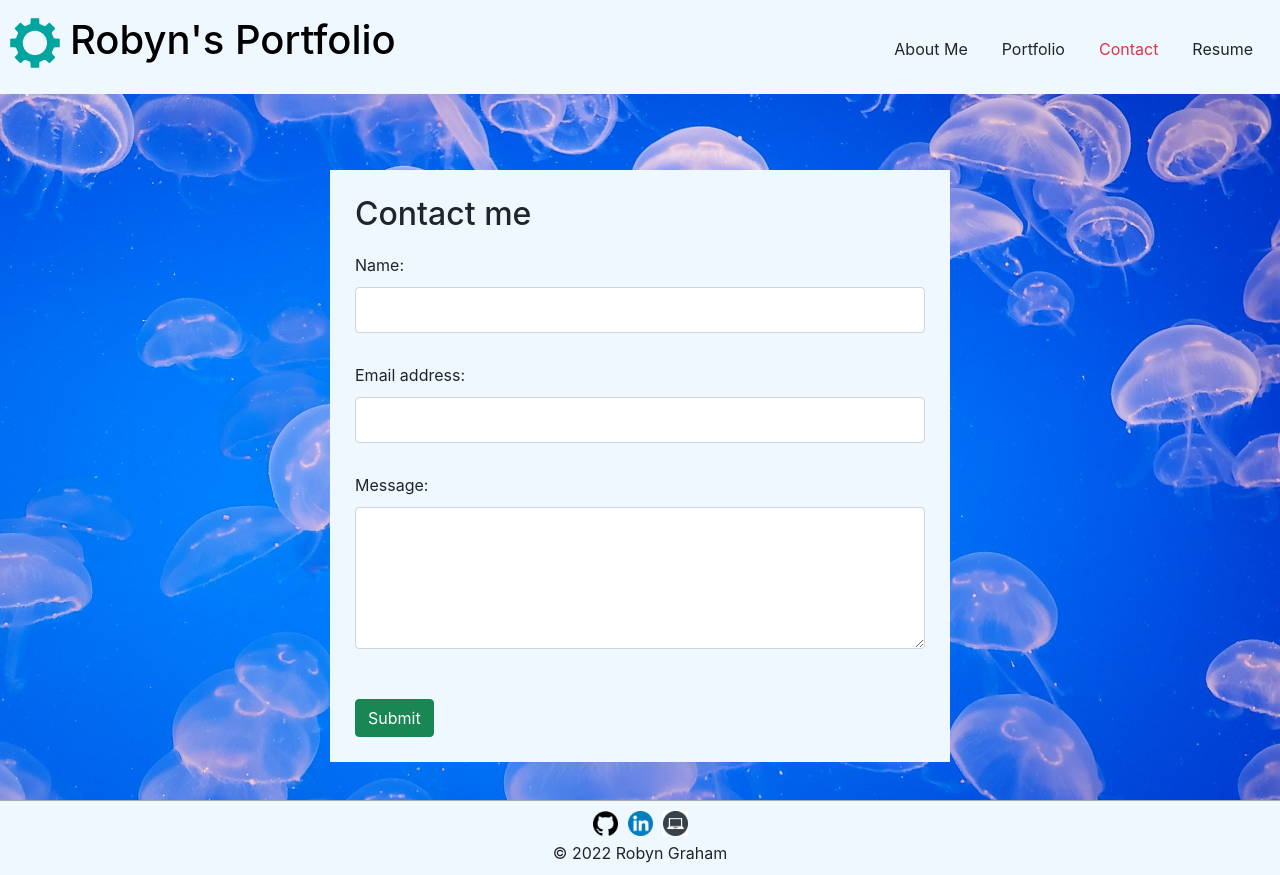
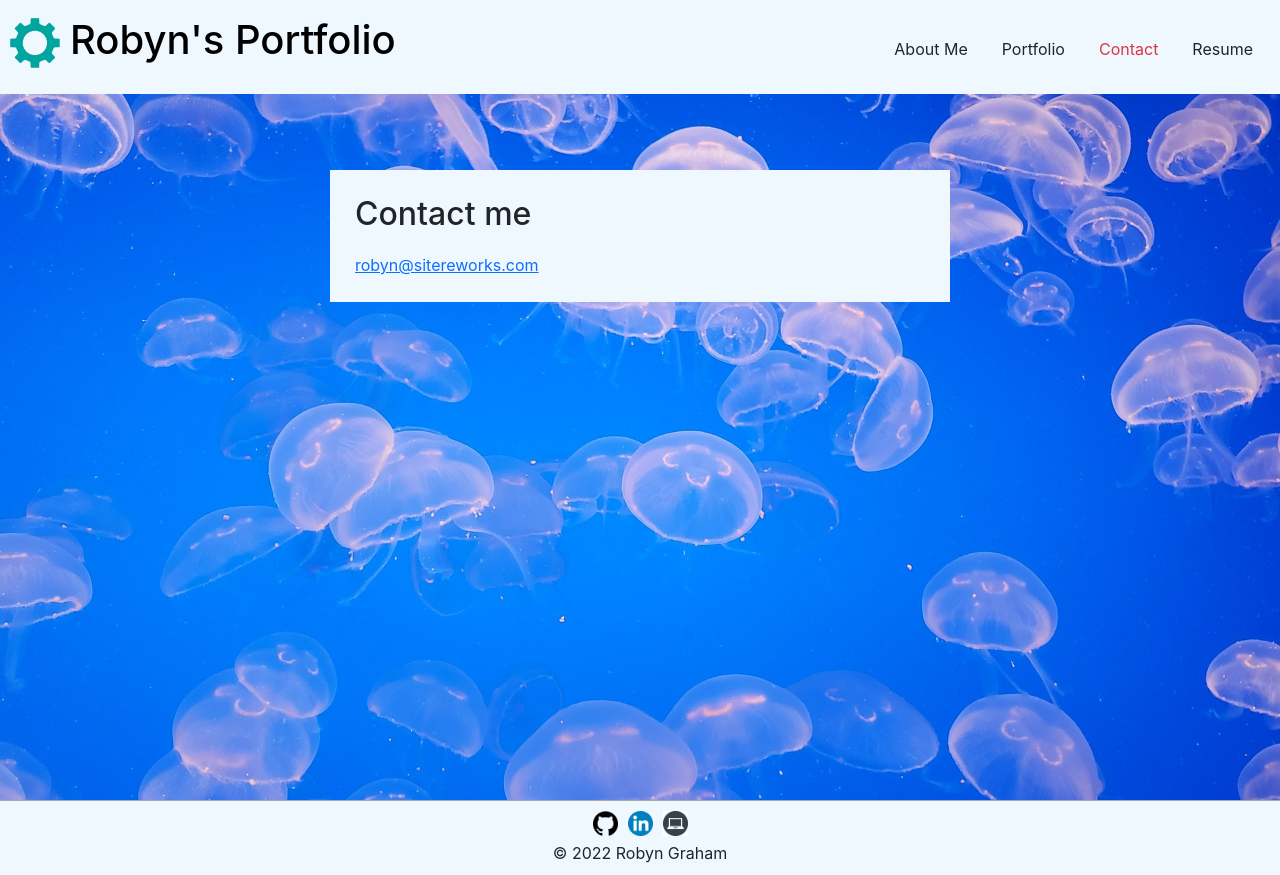
Before and after one commit to robyng/my-portfolio-with-react, a React (Create React App) app: page / in a window 1280 px wide. Both pictures are taken after a click on the item "Contact". Built offline with nearby package versions, Linux system fonts and the light colour scheme.

Commit message:
remove broken form, add email as contact

```diff
--- a/src/components/Contact/index.js
+++ b/src/components/Contact/index.js
@@ -1,48 +1,50 @@
 import React, { useState } from "react";
-import { validateEmail } from '../../utils/helpers';
+// import { validateEmail } from '../../utils/helpers';
 
 function Contact() {
-    const [errorMessage, setErrorMessage] = useState('');
-    const [formState, setFormState] = useState({ name: '', email: '', message: '' });
-    const { name, email, message } = formState;
+//     const [errorMessage, setErrorMessage] = useState('');
+//     const [formState, setFormState] = useState({ name: '', email: '', message: '' });
+//     const { name, email, message } = formState;
 
-    function handleChange(e) {
-        if (e.target.name === 'email') {
-            const isValid = validateEmail(e.target.value);
-            console.log(isValid)
-            //isvalid conditional
-            if (!isValid) {
-                setErrorMessage('Your email is invalid');
-            } else {
-                setErrorMessage('')
-            }
-        } else {
-            if (!e.target.value.length) {
-                setErrorMessage(`${e.target.name} is required.`);
-            } else {
-                setErrorMessage('');
-            }
-        }
+//     function handleChange(e) {
+//         if (e.target.name === 'email') {
+//             const isValid = validateEmail(e.target.value);
+//             console.log(isValid)
+//             //isvalid conditional
+//             if (!isValid) {
+//                 setErrorMessage('Your email is invalid');
+//             } else {
+//                 setErrorMessage('')
+//             }
+//         } else {
+//             if (!e.target.value.length) {
+//                 setErrorMessage(`${e.target.name} is required.`);
+//             } else {
+//                 setErrorMessage('');
+//             }
+//         }
 
 
-        console.log('errorMessage', errorMessage);
+//         console.log('errorMessage', errorMessage);
 
-        if (!errorMessage) {
-            setFormState({ ...formState, [e.target.name]: e.target.value })
+//         if (!errorMessage) {
+//             setFormState({ ...formState, [e.target.name]: e.target.value })
 
-        }
+//         }
 
-    }
+//     }
 
-    function handleSubmit(e) {
-        e.preventDefault();
-        console.log(formState);
-    }
+//     function handleSubmit(e) {
+//         e.preventDefault();
+//         console.log(formState);
+//     }
 
     return (
         <section class="container form-div col-lg-6 col-md-10">
+
             <h2>Contact me</h2>
-            <form id="contact-form" onSubmit={handleSubmit}>
+            <a href='mailto:robyn@sitereworks.com'>robyn@sitereworks.com</a>
+            {/* <form id="contact-form" onSubmit={handleSubmit}>
                 <div className="form-group">
                     <label htmlFor="name">Name:</label> <br />
                     <input type="text" className="form-control" name="name" defaultValue={name} onBlur={handleChange} />
@@ -68,7 +70,7 @@ function Contact() {
 
 
                 </div>
-            </form>
+            </form> */}
         </section>
     )
 }
```
